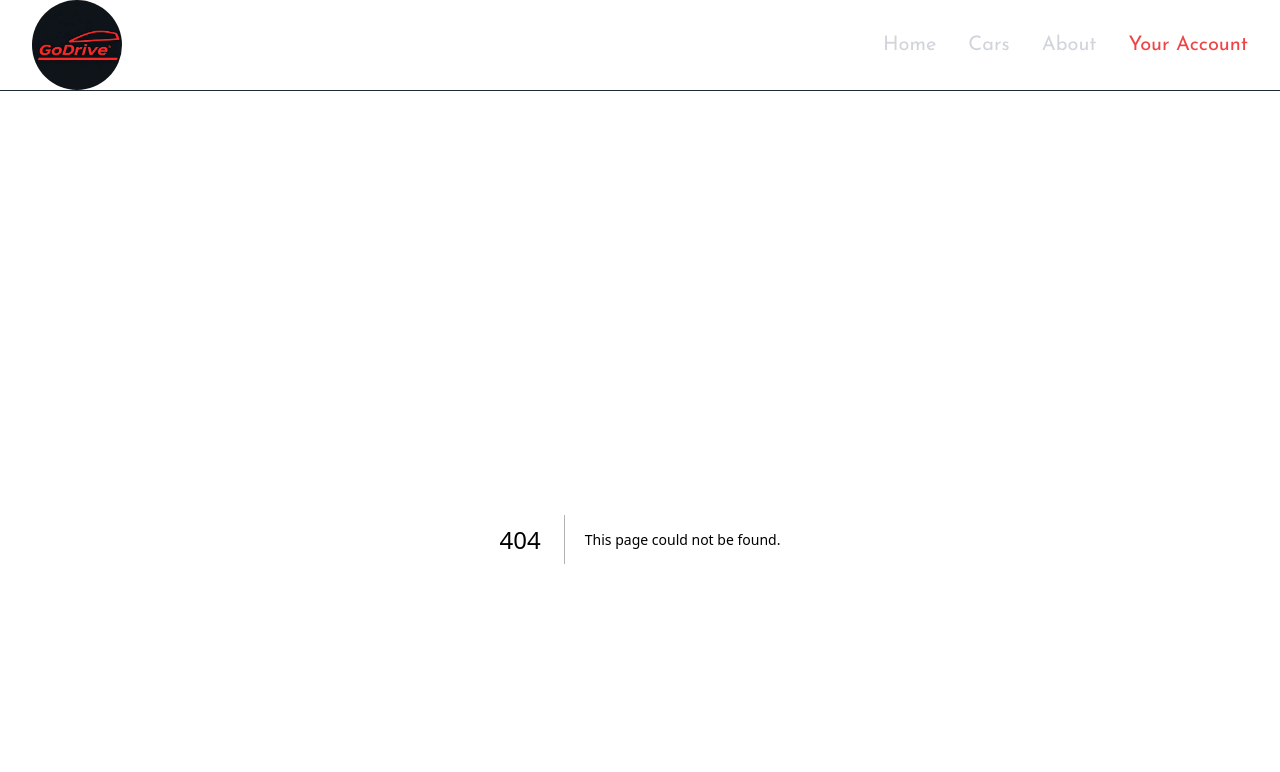
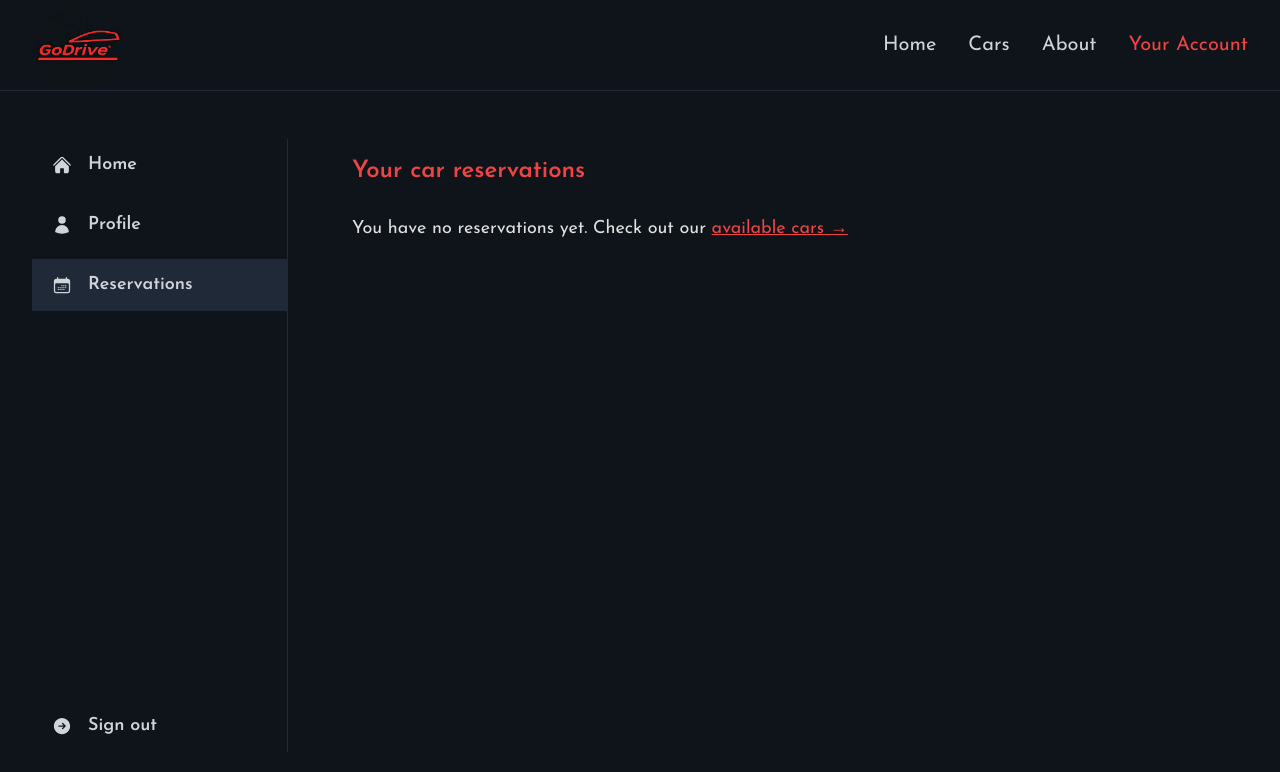
Before and after one commit to Michael-Feleke/Car-Rental, a Next.js app: page /account/reservations in a window 1280 px wide. Before the commit this address had no page. Shown: the top 772 px of the page. Built offline with nearby package versions, Linux system fonts and the light colour scheme.

Commit message:
Refactor reservations page to include conditional rendering for displaying car reservations

```diff
--- /dev/null
+++ b/app/account/reservations/page.tsx
@@ -0,0 +1,38 @@
+import { Metadata } from "next";
+
+export const metadata: Metadata = {
+  title: "Reservations",
+};
+
+export default function Page() {
+  // CHANGE
+  // const bookings: any = [];
+
+  return (
+    <div>
+      <h2 className="font-semibold text-2xl text-red-500 mb-7">
+        Your car reservations
+      </h2>
+
+      {
+        true ? (
+          <p className="text-lg">
+            You have no reservations yet. Check out our{" "}
+            <a className="underline text-red-500" href="/cars">
+              available cars &rarr;
+            </a>
+          </p>
+        ) : (
+          ""
+        )
+        //  : (
+        //   <ul className="space-y-6">
+        //     {bookings.map((booking) => (
+        //       <ReservationCard booking={booking} key={booking.id} />
+        //     ))}
+        //   </ul>
+        // )
+      }
+    </div>
+  );
+}
```
